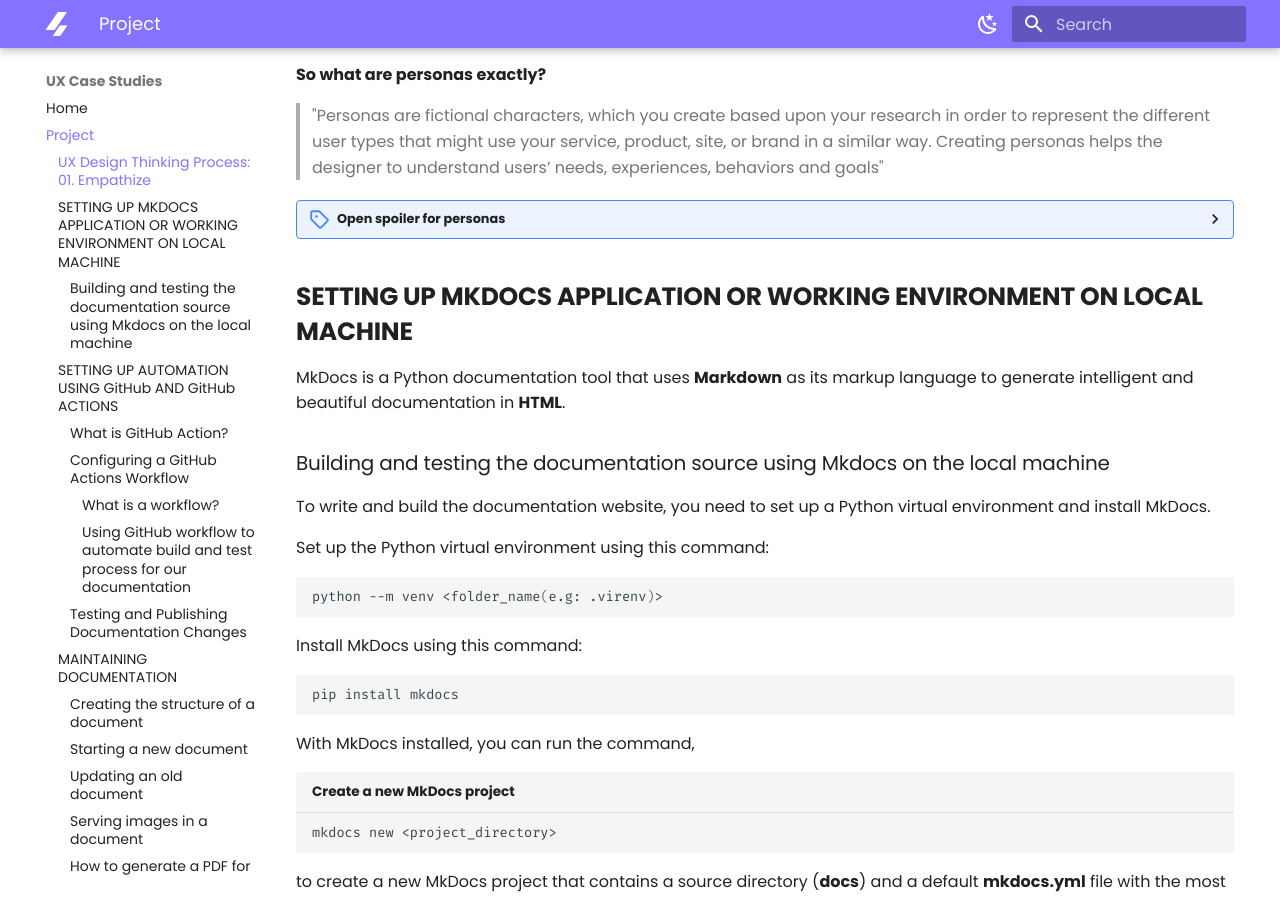
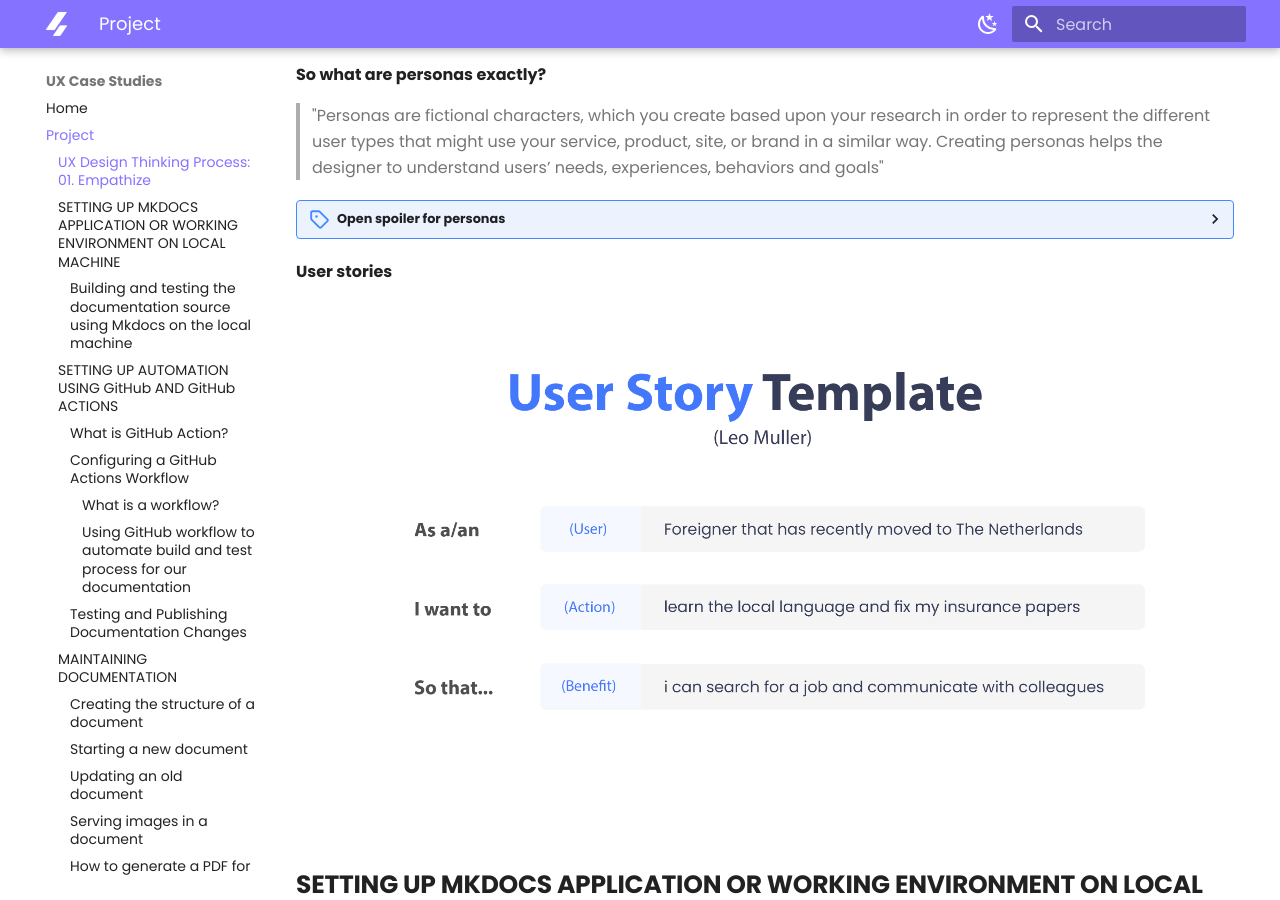
Before and after one commit to divstackio/docs-study, an MkDocs documentation site: the page built from docs/project.md, in a window 1280 px wide and 900 px high, scrolled down 620 px. Built offline with MkDocs 1.6.1 and Material for MkDocs 9.7.7, drawn with Linux system fonts in a browser that asks for light colours.

Commit message:
Update project.md

```diff
--- a/docs/project.md
+++ b/docs/project.md
@@ -32,6 +32,10 @@
 <img src="https://raw.githubusercontent.com/divstackio/docs-study/main/docs/img/persona001.png">
 <img src="https://raw.githubusercontent.com/divstackio/docs-study/main/docs/img/persona002.png">
 </details>
+
+**User stories**
+<img src="https://raw.githubusercontent.com/divstackio/docs-study/main/docs/img/US01.png">
+
 
 
 ## **SETTING UP MKDOCS APPLICATION OR WORKING ENVIRONMENT ON LOCAL MACHINE**
```
